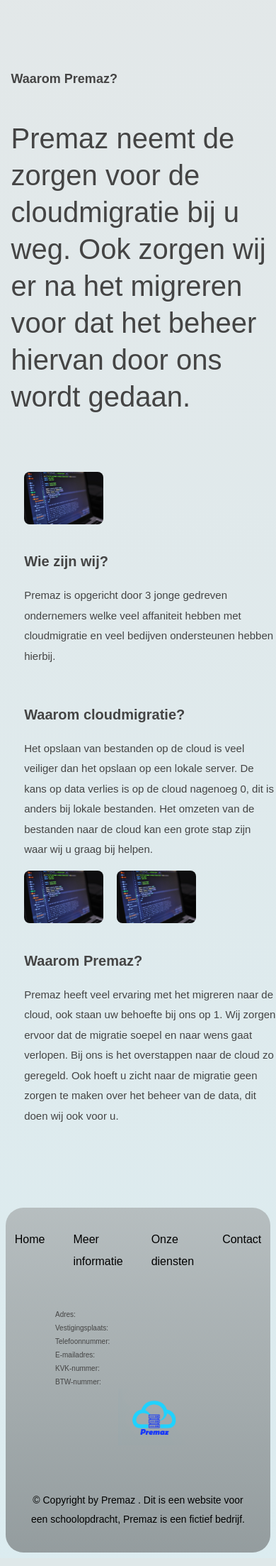
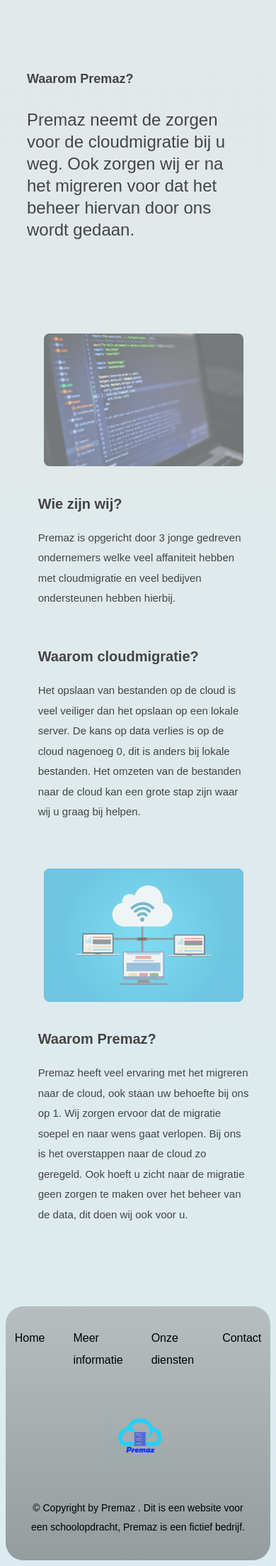
Before and after one commit to leonvsc/Premaz, a PHP site: page / in a window 390 px wide. Shown: the part 373-2580 px from the top of the page at 71% size. Run offline with PHP 8.4, Linux system fonts and the light colour scheme.

Commit message:
Changed images

```diff
--- a/JS/navBar.js
+++ b/JS/navBar.js
@@ -1,3 +1,4 @@
+// Opening the menu
 const hamburger = document.querySelector(".hamburger");
 const navLinks = document.querySelector(".nav_links");
 
@@ -8,6 +9,7 @@ function mobileMenu() {
     navLinks.classList.toggle("active");
 }
 
+// Closing the menu
 const navLink = document.querySelectorAll(".nav_link");
 
 navLink.forEach((n) => n.addEventListener("click", closeMenu));
--- a/css/alineas.css
+++ b/css/alineas.css
@@ -3,15 +3,14 @@
     height: auto;
     border-radius: 8px;
     margin-left: 5%;
-}
-
-.flex-wrap-up {
-    flex-wrap: wrap-reverse !important;
+    margin-top: 50px;
+    opacity: 0.5;
 }
 
 .features {
     display: flex;
     flex-wrap: wrap;
+    justify-content: center;
 }
 
 .features_header {
@@ -51,7 +50,7 @@
 }
 
 .section_header {
-    font-size: 4rem;
+    font-size: x-large;
     line-height: 1.3;
     font-weight: 500;
 }
@@ -61,3 +60,12 @@
     margin: 0 auto 8rem auto;
     align-self: center;
 }
+
+@media only screen and (max-width: 768px) {
+    .afbeelding-alinea-1 {
+        width: 90%;
+    }
+    .mobile-view {
+        display: none;
+    }
+}
--- a/css/footer.css
+++ b/css/footer.css
@@ -26,6 +26,7 @@
     display: block;
     margin: 0 auto;
     margin-bottom: 5rem;
+    align-self: center;
 }
 
 .footer_copyright {
@@ -37,17 +38,3 @@
 .footer_copyright .footer_link {
     font-size: 1.4rem;
 }
-
-.gegevens {
-    list-style: none;
-    display: flex;
-    justify-content: left;
-}
-
-.floating_ing {
-    float: right;
-}
-
-.clearfix {
-    float: none;
-}
--- a/css/navigatiebalk.css
+++ b/css/navigatiebalk.css
@@ -13,6 +13,7 @@
 .center {
     transition: 0.3s;
     display: block;
+    margin-left: 15px;
     width: 140px;
     height: 25px;
     background: #002ca56c;
@@ -62,6 +63,7 @@
     padding: 1rem 1.5rem;
 }
 
+/* Navbar for mobile */
 @media only screen and (max-width: 768px) {
     .nav_links {
         position: fixed;
--- a/css/style.css
+++ b/css/style.css
@@ -24,7 +24,6 @@ body {
 
 .header_background img {
     opacity: 0.3;
-
     border-radius: 8px;
     width: 85%;
     height: auto;
@@ -88,11 +87,20 @@ body {
 }
 
 h1 {
-    font-size: 2.4vw;
+    font-size: 40px;
     line-height: 1.5;
 }
 
 h4 {
-    font-size: 1.2vw;
+    font-size: 20px;
     font-weight: 500;
 }
+
+@media only screen and (max-width: 768px) {
+    h1 {
+        font-size: 10px;
+    }
+    h4 {
+        font-size: 8px;
+    }
+}
--- a/index.html
+++ b/index.html
@@ -13,7 +13,7 @@
     </head>
     <body>
         <header>
-            <!--Navigatie menu en logo website-->
+            <!--Navigation menu and logo-->
             <nav class="navbar">
                 <a href="https://www.premaz.nl/">
                     <img
@@ -46,7 +46,7 @@
                     <span class="bar"></span>
                 </div>
             </nav>
-            <!-- Afbeelding met een pakkende tekst -->
+            <!-- Header image with the text -->
             <div class="header_background">
                 <img
                     id="cycleImages"
@@ -69,8 +69,8 @@
                 </div>
             </div>
         </header>
-        <!--Alinea met tekst en afbeelding-->
-        <section class="container section" id="section--1">
+        <!--Text and images-->
+        <section class="section" id="section--1">
             <div class="section__title">
                 <h2 class="section_description">Waarom Premaz?</h2>
                 <h3 class="section_header">
@@ -86,12 +86,7 @@
                     alt="Afbeelding 1"
                     class="afbeelding-alinea-1"
                 />
-                <div class="section_title" id="section">
-                    <!-- <div class="features_icon">
-                        <svg>
-                            <use xlink:href="img/icons.svg#icon-monitor"></use>
-                        </svg>
-                    </div> -->
+                <div class="section_title">
                     <h5 class="features_header">Wie zijn wij?</h5>
                     <p>
                         Premaz is opgericht door 3 jonge gedreven ondernemers
@@ -100,12 +95,7 @@
                     </p>
                 </div>
 
-                <div class="section_title" id="section">
-                    <!-- <div class="features_icon">
-                        <svg>
-                            <use xlink:href="img/icons.svg#icon-monitor"></use>
-                        </svg>
-                    </div> -->
+                <div class="section_title">
                     <h5 class="features_header">Waarom cloudmigratie?</h5>
                     <p>
                         Het opslaan van bestanden op de cloud is veel veiliger
@@ -117,22 +107,17 @@
                     </p>
                 </div>
                 <img
-                    src="img/afbeelding-alinea-1.jpg"
-                    alt="Afbeelding 1"
-                    class="flex-wrap-up afbeelding-alinea-1"
+                    src="img/afbeelding-alinea-2.jpg"
+                    alt="Afbeelding 2"
+                    class="afbeelding-alinea-1"
                 />
 
                 <img
-                    src="img/afbeelding-alinea-1.jpg"
-                    alt="Afbeelding 1"
-                    class="afbeelding-alinea-1"
+                    src="img/afbeelding-alinea-3.jpg"
+                    alt="Afbeelding 3"
+                    class="afbeelding-alinea-1 mobile-view"
                 />
                 <div class="section_title" id="section">
-                    <!-- <div class="features_icon">
-                        <svg>
-                            <use xlink:href="img/icons.svg#icon-monitor"></use>
-                        </svg>
-                    </div> -->
                     <h5 class="features_header">Waarom Premaz?</h5>
                     <p>
                         Premaz heeft veel ervaring met het migreren naar de
@@ -166,25 +151,12 @@
                     <a class="footer_link" href="https://google.com">Contact</a>
                 </li>
             </ul>
-            <div class="contactgegevens">
-                <ul>
-                    <li class="gegevens">Adres:</li>
-                    <li class="gegevens">Vestigingsplaats:</li>
-                    <li class="gegevens">Telefoonnummer:</li>
-                    <li class="gegevens">E-mailadres:</li>
-                    <li class="gegevens">KVK-nummer:</li>
-                    <li class="gegevens">BTW-nummer:</li>
-                    <li class="gegevens">
-                        <img
-                            src="img/logo-premaz-website.png"
-                            alt="Logo"
-                            class="footer_logo floating_img"
-                        />
-                    </li>
-                </ul>
-            </div>
-
-            <p class="clearfix footer_copyright">
+            <img
+                src="img/logo-premaz-website.png"
+                alt="Logo"
+                class="footer_logo"
+            />
+            <p class="footer_copyright">
                 &copy; Copyright by
                 <a
                     class="footer_link twitter-link"
```
Also changed, not shown: img/afbeelding-alinea-2.jpg (added), img/icons.svg (deleted), 1 other file.
